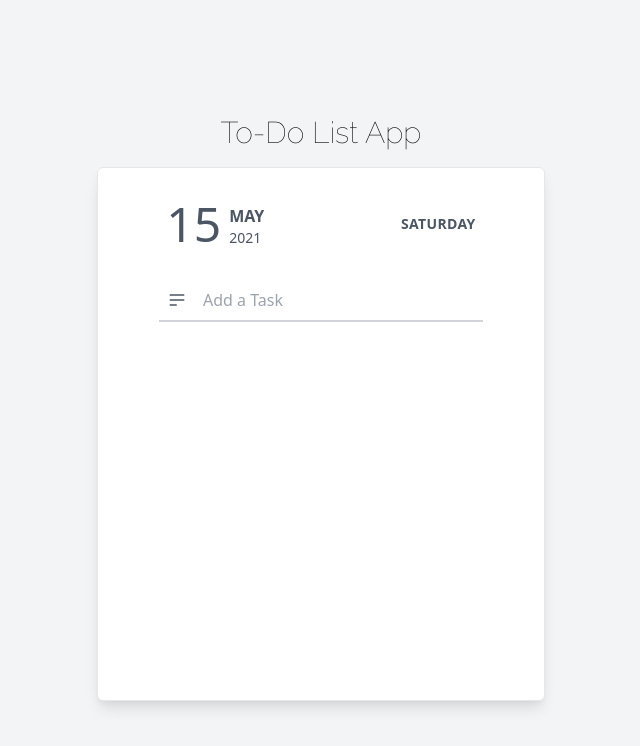
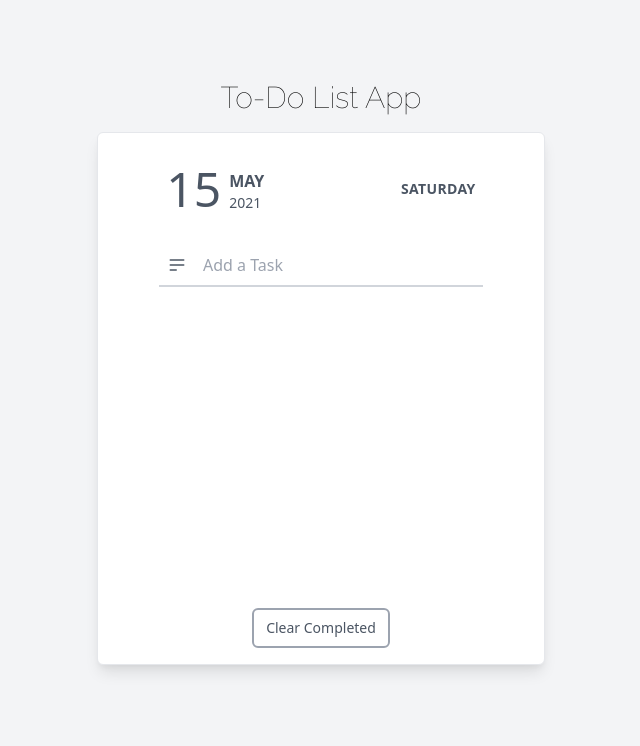
Before and after one commit to arajhansa/react-todo, a React (Create React App) app: page / in a window 1280 px wide. Shown: the top 746 px of the page, without its empty margins (319-959 px from the left). Built offline with nearby package versions, Linux system fonts and the light colour scheme.

Commit message:
Add task completed button

```diff
--- /dev/null
+++ b/src/components/TaskComplete.js
@@ -0,0 +1,15 @@
+export default function TaskComplete({list, setList}) {
+  const clearCompletedTasks = () => {
+    const incompleteTasks = list.filter(it => !it.isCompleted)
+    setList([...incompleteTasks])
+  }
+
+  return (
+      <div className="my-4 mt-auto mx-auto ">
+          <button onClick={clearCompletedTasks}
+                  className="py-2 px-3 border-2 border-gray-400 focus:outline-none rounded-md text-gray-600 hover:bg-gray-100 text-sm">
+            Clear Completed
+          </button>
+      </div>
+  );
+}
--- a/src/components/TaskList.js
+++ b/src/components/TaskList.js
@@ -17,7 +17,7 @@ function TaskList({list, setList}) {
   }
 
   return (
-      <div className="w-4/5 m-auto my-6 flex overflow-hidden">
+      <div className="w-4/5 m-auto mt-2 mb-6 flex overflow-hidden">
         <div className="overflow-y-auto pr-8 w-full">
           <ul className="space-y-6 w-full">
             {list.map((element) =>
--- a/src/pages/Tasks.js
+++ b/src/pages/Tasks.js
@@ -4,14 +4,15 @@ import DateBanner from "../components/DateBanner";
 import TaskInput from "../components/TaskInput";
 import TaskList from "../components/TaskList";
 import useLocalStorageState from "../hooks/LocalStorage";
+import TaskComplete from "../components/TaskComplete";
 
 function Tasks() {
   const [list, setList] = useLocalStorageState("tasks", []);
 
   return (
-      <div className="bg-gray-100 h-screen flex flex-col justify-center items-center">
+      <div className="bg-gray-100 h-screen flex flex-col items-center">
 
-        <div className="p-4">
+        <div className="p-4 mt-16">
           <h1 className="text-3xl font-display">To-Do List App</h1>
         </div>
 
@@ -19,6 +20,7 @@ function Tasks() {
           <DateBanner/>
           <TaskInput list={list} setList={setList}/>
           <TaskList list={list} setList={setList}/>
+          <TaskComplete list={list} setList={setList}/>
         </div>
 
       </div>
```
